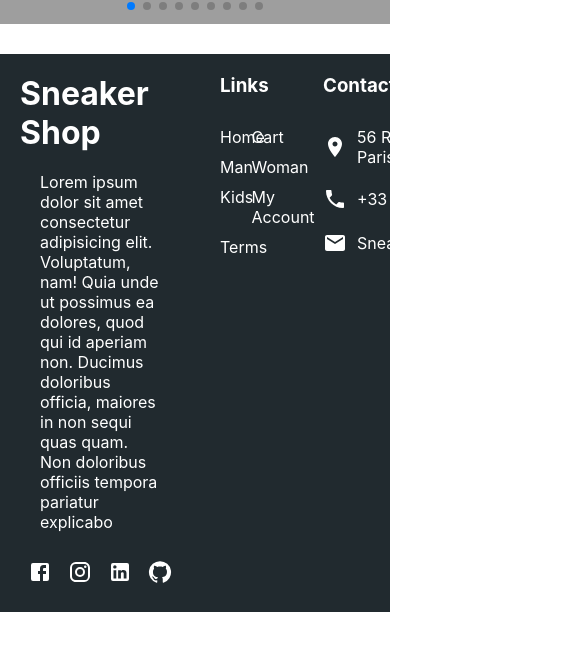
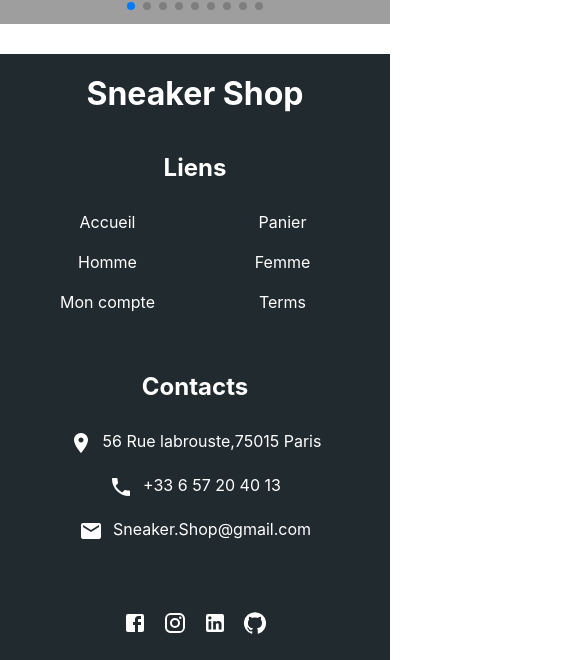
Before and after one commit to karimoucisse/sneaker-shop, a React (Create React App) app in the folder frontend/: page / in a window 390 px wide. Shown: the part 736-1396 px from the top of the page, 575 px wide, since content can reach past the window. Before the commit the page ends 1348 px from the top, so only its background shows below. Built offline with nearby package versions, Linux system fonts and the light colour scheme; no server answers; grey boxes are pictures that could not be loaded.

Commit message:
add responsive footer

```diff
--- a/frontend/src/components/Footer.jsx
+++ b/frontend/src/components/Footer.jsx
@@ -1,4 +1,5 @@
 import styled from "styled-components"
+import { Link } from "react-router-dom";
 import FacebookIcon from '@mui/icons-material/Facebook';
 import InstagramIcon from '@mui/icons-material/Instagram';
 import LinkedInIcon from '@mui/icons-material/LinkedIn';
@@ -6,25 +7,31 @@ import GitHubIcon from '@mui/icons-material/GitHub';
 import RoomIcon from '@mui/icons-material/Room';
 import PhoneIcon from '@mui/icons-material/Phone';
 import EmailIcon from '@mui/icons-material/Email';
+import { useMediaQuery } from 'react-responsive'
 
 const Container = styled.div`
     display: flex;
     background-color: #212a2f;
     color: white;
     margin-top: 30px;
+    padding: 20px;
+    @media (max-width: 748px) {
+        flex-direction: column;
+        align-items: center;
+        gap: 40px;
+    }
 `
 const Left = styled.div`
     flex: 1;
     display: flex;
     flex-direction: column;
-    padding: 20px;
+    justify-content: space-between;
+    /* padding: 20px; */
 `
 const Logo = styled.h1`
 
 `
-const Desc = styled.p`
-    margin: 20px;
-`
+
 const SocialContainer = styled.div`
     display: flex;
 `
@@ -38,30 +45,39 @@ const SocialIcon = styled.div`
     color: white;
     cursor: pointer;
     &:hover {
-        background-color: white;
-        color: #212a2f;
+        color: #b0b3b6;
         transition: all ease-in 0.2s;
     }
 `
 
 const Center = styled.div`
     flex: 1;
-    padding: 20px;
+    @media (max-width: 748px) {
+        display: flex;
+        flex-direction: column;
+        align-items: center;
+    }
+    /* padding: 20px; */
 `
-const Title = styled.h3`
+const Title = styled.h2`
     margin-bottom: 30px;
 `
 const List = styled.ul`
     margin: 0;
     padding: 0;
     display: flex;
+    /* flex-direction: column; */
+    /* align-items: center; */
     flex-wrap: wrap;
 `
-const ListItem = styled.li`
-    list-style-type: none;
+const ListItem = styled((Link))`
+    color: #ffff;
     width: 50%;
-    margin-bottom: 10px;
+    margin-bottom: 20px;
     cursor: pointer;
+    @media (max-width: 748px) {
+        text-align: center;
+    }
     &:hover {
         color: #dfd9d9;
         transition: all ease-in 0.2s;
@@ -69,29 +85,34 @@ const ListItem = styled.li`
 `
 const Right = styled.div`
     flex: 1;
-    padding: 20px;
+    @media (max-width: 748px) {
+        display: flex;
+        flex-direction: column;
+        align-items: center;
+    }
 `
 const ContactItem = styled.div`
     margin-bottom: 20px;
     display: flex;
-    align-items: center;
+    /* align-items: center; */
     cursor: pointer;
     gap: 10px;
+    transition: all ease-in 0.2s;
     &:hover {
         color: #dfd9d9;
-        transition: all ease-in 0.2s;
     }
 `
 
 const Footer = () => {
+
+    const isBigScreen = useMediaQuery({ query: '(min-width: 748px)' })
+    const isTabletOrMobile = useMediaQuery({ query: '(max-width: 748px)' })
+
   return (
     <Container>
         <Left>
             <Logo>Sneaker Shop</Logo>
-            <Desc>
-                Lorem ipsum dolor sit amet consectetur adipisicing elit. Voluptatum, nam! Quia unde ut possimus ea dolores, quod qui id aperiam non. Ducimus doloribus officia, maiores in non sequi quas quam.
-                Non doloribus officiis tempora pariatur explicabo
-            </Desc>
+            {isBigScreen &&
                 <SocialContainer>
                     <SocialIcon>
                         <FacebookIcon/>
@@ -106,17 +127,17 @@ const Footer = () => {
                         <GitHubIcon/>
                     </SocialIcon>
                 </SocialContainer>
+            }
         </Left>
         <Center>
-            <Title>Links</Title>
+            <Title>Liens</Title>
             <List>
-                <ListItem>Home</ListItem>
-                <ListItem>Cart</ListItem>
-                <ListItem>Man</ListItem>
-                <ListItem>Woman</ListItem>
-                <ListItem>Kids</ListItem>
-                <ListItem>My Account</ListItem>
-                <ListItem>Terms</ListItem>
+                <ListItem to= "/">Accueil</ListItem>
+                <ListItem to= "/basket">Panier</ListItem>
+                <ListItem to= "/products/Man">Homme</ListItem>
+                <ListItem to= "/products/Woman">Femme</ListItem>
+                <ListItem to= "/my-account">Mon compte</ListItem>
+                <ListItem to= "/">Terms</ListItem>
             </List>
         </Center>
         <Right>
@@ -125,6 +146,22 @@ const Footer = () => {
             <ContactItem><PhoneIcon/>+33 6 57 20 40 13</ContactItem>
             <ContactItem><EmailIcon/>Sneaker.Shop@gmail.com</ContactItem>
         </Right>
+        {isTabletOrMobile &&
+            <SocialContainer>
+                <SocialIcon>
+                    <FacebookIcon/>
+                </SocialIcon>
+                <SocialIcon>
+                    <InstagramIcon/>
+                </SocialIcon>
+                <SocialIcon>
+                    <LinkedInIcon/>
+                </SocialIcon>
+                <SocialIcon>
+                    <GitHubIcon/>
+                </SocialIcon>
+            </SocialContainer>
+        }
     </Container>
   )
 }
--- a/frontend/src/pages/Login.jsx
+++ b/frontend/src/pages/Login.jsx
@@ -22,7 +22,7 @@ const Container = styled.div`
 const Wrapper = styled.div`
     /* width: 30%; */
     background-color: white;
-    padding: 30px;
+    padding: 20px;
 `
 const Title = styled.h1`
     font-style: 24px;
@@ -31,7 +31,7 @@ const Title = styled.h1`
 const Form = styled.form`
     display: flex;
     flex-direction: column;
-    min-width: 380px;
+    min-width: 280px;
 `
 const PasswordContainer = styled.div`
     position: relative;
```
Lines whose indentation alone changed are shown as unchanged.
